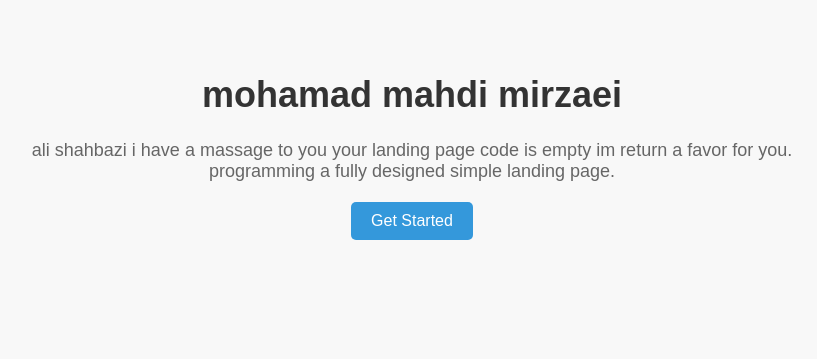
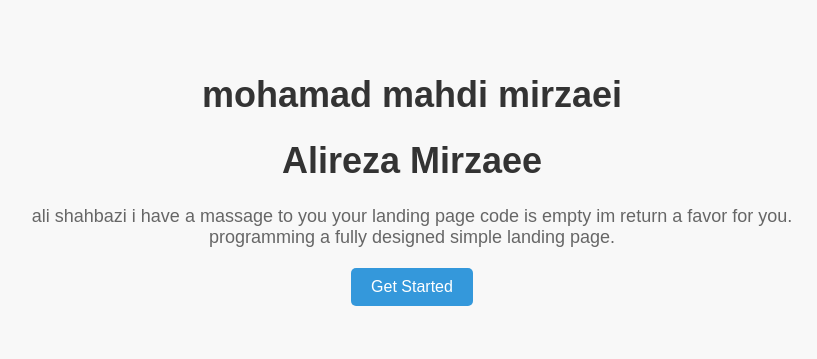
Before and after one commit to Rangershot/Landingpage, a plain HTML site: page index.html in a window 1280 px wide. Shown: the whole page, without its empty margins (228-1045 px from the left). Drawn offline with Linux system fonts and the light colour scheme.

Commit message:
Added my name your code 1403/3/17

```diff
--- a/index.html
+++ b/index.html
@@ -10,9 +10,11 @@
 <body>
 <div class="container">
     <h1>mohamad mahdi mirzaei</h1>
+    <h1>Alireza Mirzaee</h1>
     <p>ali shahbazi
     i have a massage to you your landing page code is empty im  return a favor for you. programming a fully designed simple landing page.</p>
     <a href="#" class="btn">Get Started</a>
+<!--  I added my name Alireza Mirzaee to your code  -->
 </div>
 </body>
 </html>
```
